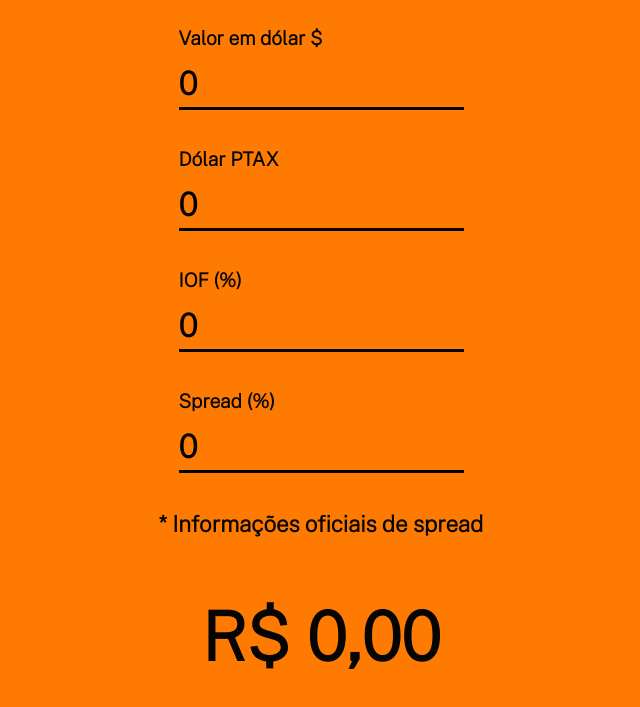
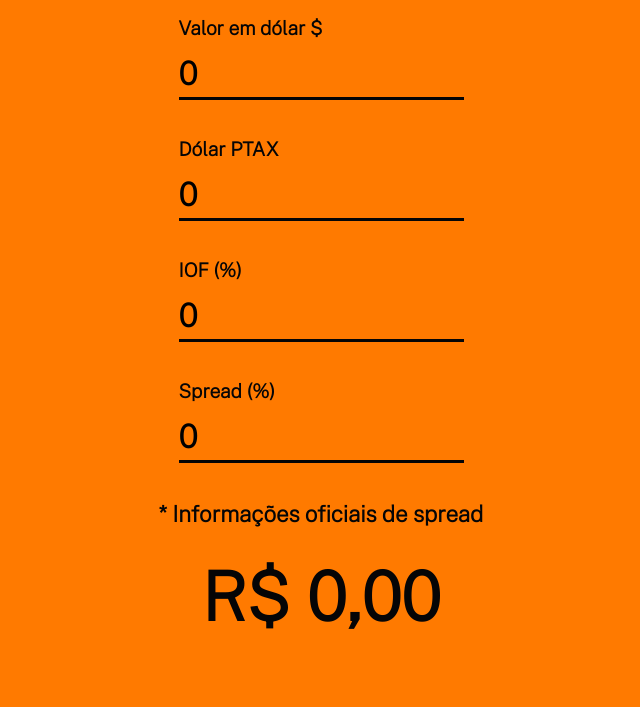
Before and after one commit to Igords-goncalves/devfolio-ptax, a plain HTML site: page src/index.html in a window 1280 px wide. Shown: the part 83-790 px from the top of the page, without its empty margins (319-959 px from the left). Drawn offline with nearby package versions, Linux system fonts and the light colour scheme; a web font is replaced by a local one.

Commit message:
Updates on app's style

```diff
--- a/src/assets/css/style.css
+++ b/src/assets/css/style.css
@@ -76,6 +76,10 @@ main {
     margin: 30px 0 0 0;
 }
 
+#currency {
+    margin: 20px 0 0 0;
+}
+
 h2 {
     font-size: 1.2rem;
     /* font-weight: 500; */
@@ -93,11 +97,13 @@ h2, input {
     font-family: var(--main-font);
     font-size: 1.4rem;
     font-weight: 600;
+
+    margin: 30px 0 0 0;
 }
 
 span {
     font-size: 3em;
     font-weight: bold;
 
-    margin: 60px;
+    margin: 30px;
 }
```
Also changed, not shown: 1 other file.
